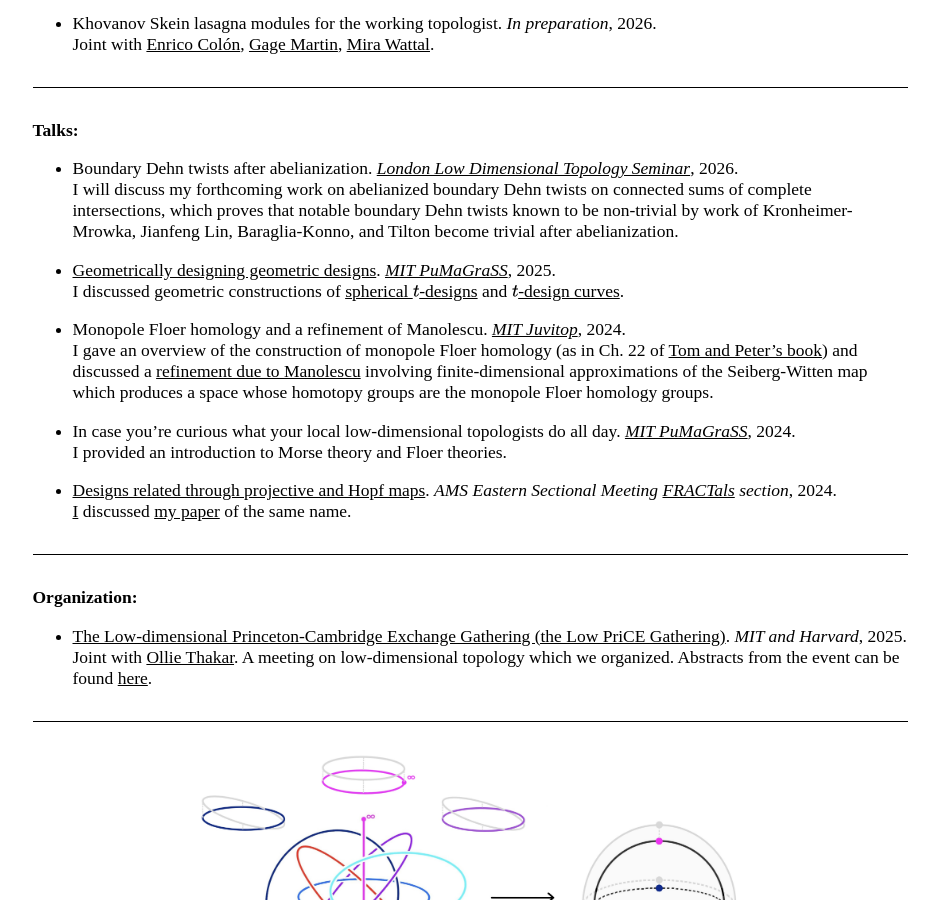
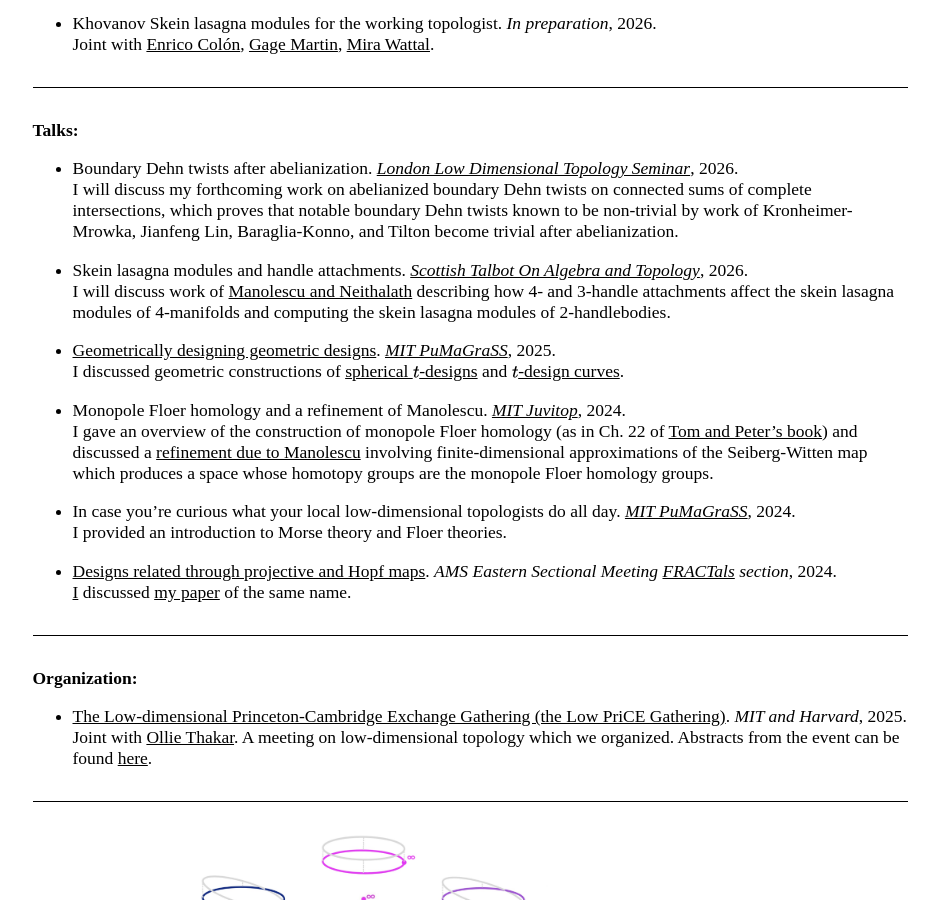
Before and after one commit to AyodejiLindblad/AyodejiLindblad.github.io, a Jekyll site: the page built from index.md, in a window 1280 px wide and 900 px high, scrolled down 1367 px. Shown: the whole window, without its empty margins (170-1109 px from the left). Built offline with Jekyll 4.4.1, drawn with Linux system fonts in a browser that asks for light colours; some web fonts are replaced.

Commit message:
added lasagna

```diff
--- a/index.md
+++ b/index.md
@@ -77,6 +77,9 @@ Joint with [Enrico Colón](https://www.math.harvard.edu/people/colon-enrico/), [
 
 * Boundary Dehn twists after abelianization. *[London Low Dimensional Topology Seminar](https://sites.google.com/view/londonlowdimensionaltopology)*, 2026.
     I will discuss my forthcoming work on abelianized boundary Dehn twists on connected sums of complete intersections, which proves that notable boundary Dehn twists known to be non-trivial by work of Kronheimer-Mrowka, Jianfeng Lin, Baraglia-Konno, and Tilton become trivial after abelianization.
+
+* Skein lasagna modules and handle attachments. *[Scottish Talbot On Algebra and Topology](https://sites.google.com/view/stoat-workshop/home)*, 2026.
+    I will discuss work of [Manolescu and Neithalath](https://www.degruyterbrill.com/document/doi/10.1515/crelle-2022-0021/html?lang=en&srsltid=AfmBOoqxU5Qjqk2STSb85QQrpKWQh0vum4-dj8cIoxs9kUAX-qHu2Zjn) describing how 4- and 3-handle attachments affect the skein lasagna modules of 4-manifolds and computing the skein lasagna modules of 2-handlebodies.
 
 * [Geometrically designing geometric designs](/talks/Geometrically-designing-geometric-designs.jpg). *[MIT PuMaGraSS](https://math.mit.edu/pumagrass/)*, 2025.
     I discussed geometric constructions of [spherical $t$\-designs](https://rdcu.be/eSi5F) and [$t$\-design curves](research/Asymptotically-optimal-t--design-curves-on-S3.pdf).
```
